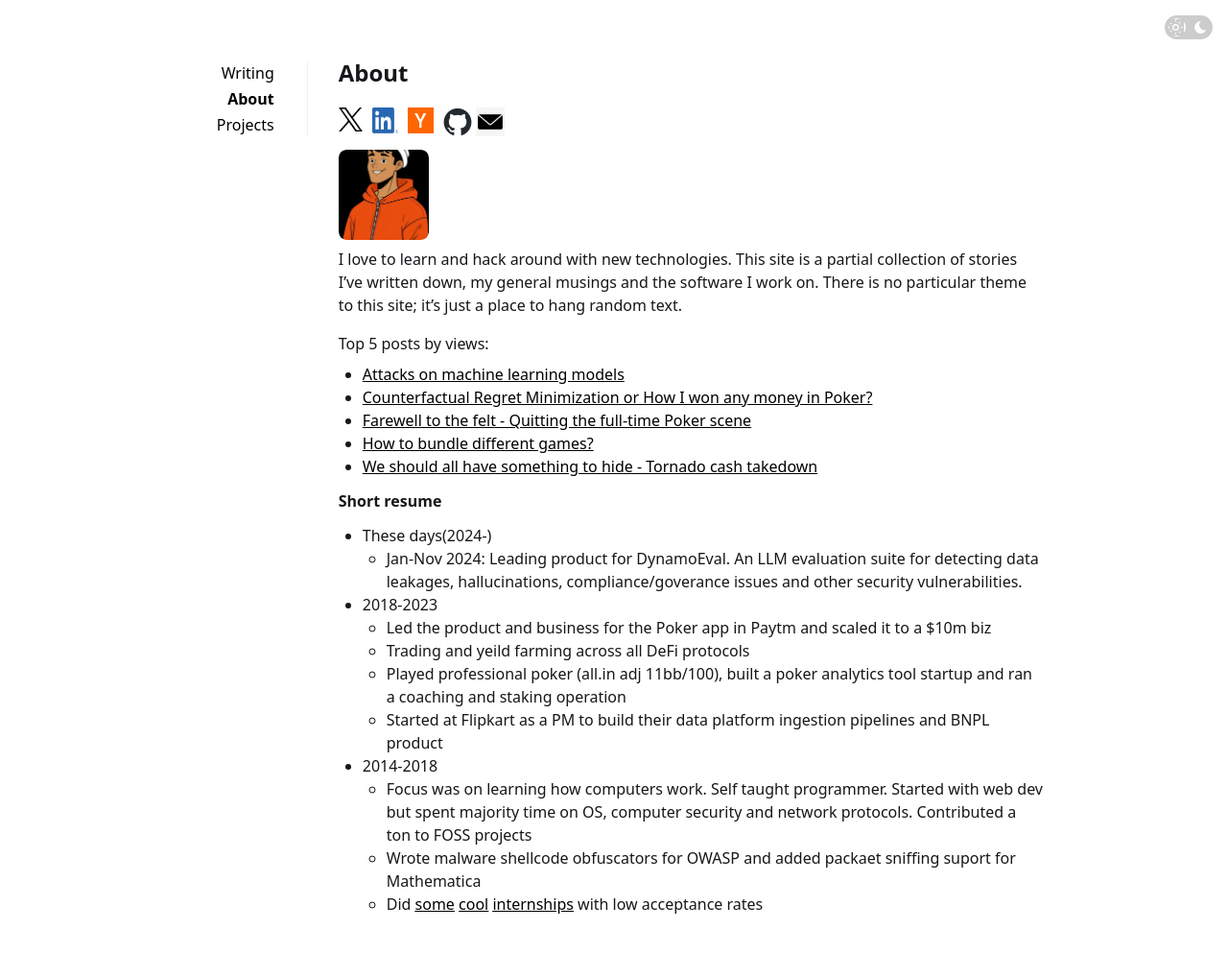
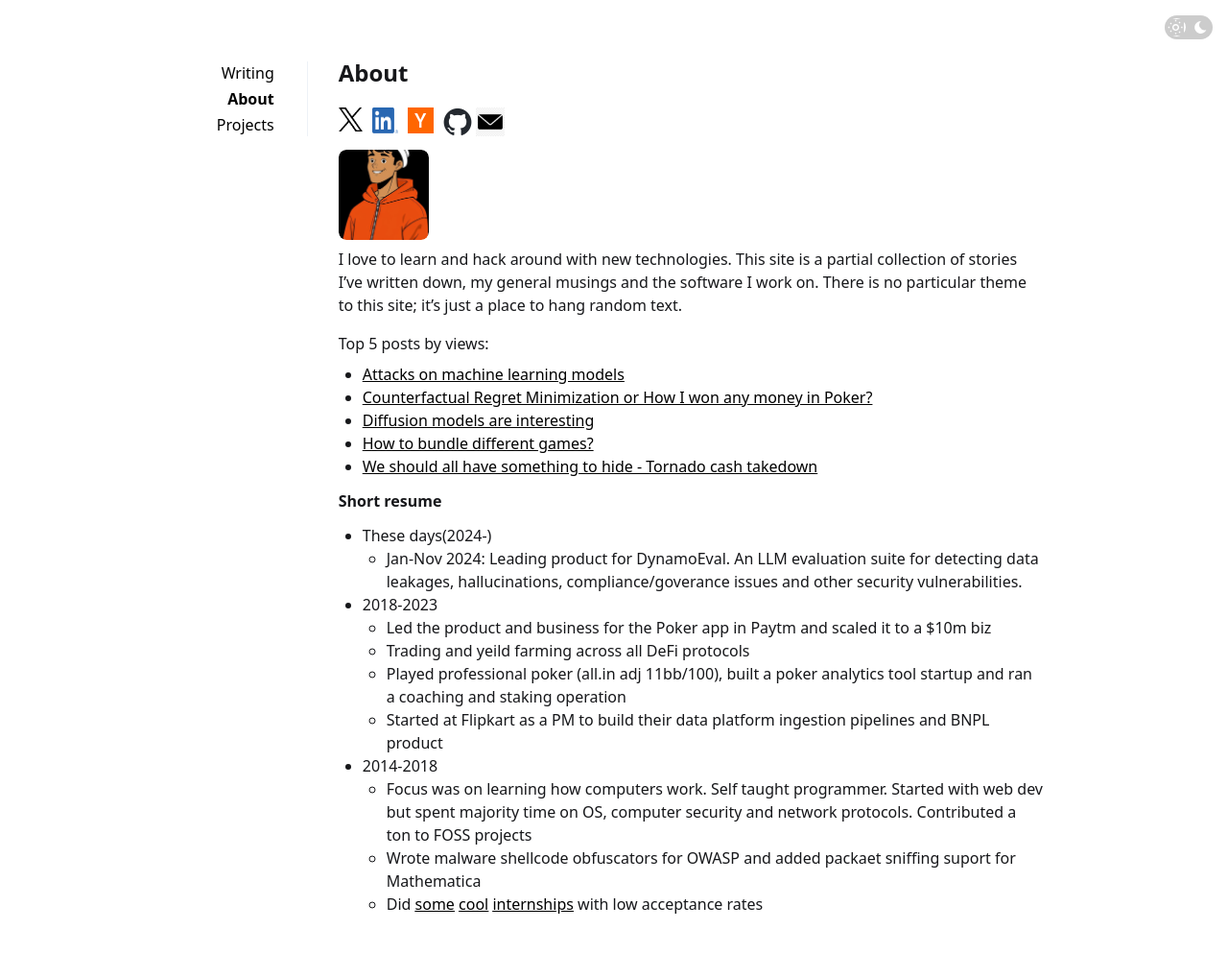
Before and after one commit to r-nikhil/r-nikhil.github.io, a Jekyll site: the page built from _pages/about.md, in a window 1280 px wide. Shown: the whole page at 96% size. Built offline with Jekyll 4.4.1, drawn with Linux system fonts in a browser that asks for light colours.

Commit message:
new top 5

```diff
--- a/_pages/about.md
+++ b/_pages/about.md
@@ -47,7 +47,7 @@ I love to learn and hack around with new technologies. This site is a partial co
 Top 5 posts by views:
 - <a href = "https://rnikhil.com/2024/01/07/attacking-neural-networks.html">Attacks on machine learning models</a>
 - <a href = "https://rnikhil.com/2023/12/31/ai-cfr-solver-poker.html">Counterfactual Regret Minimization or How I won any money in Poker?</a>
-- <a href = "https://rnikhil.com/2023/11/12/quitting-fulltime-poker.html">Farewell to the felt - Quitting the full-time Poker scene</a>
+- <a href = "https://rnikhil.com/2025/03/06/diffusion-models-eval">Diffusion models are interesting</a>
 - <a href = "https://rnikhil.com/2023/04/09/multi-vs-single-gaming.html">How to bundle different games?</a>
 - <a href = "https://rnikhil.com/2022/08/09/tornado-cash-block.html">We should all have something to hide - Tornado cash takedown</a>
 
```
